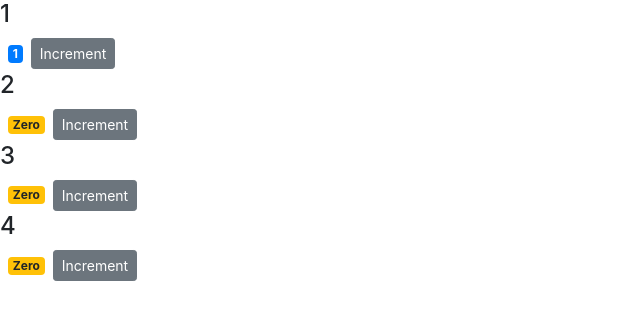
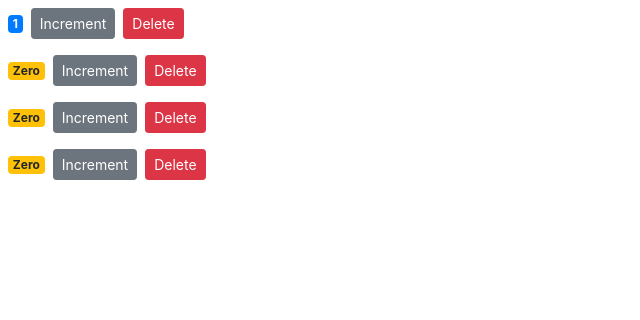
Before and after one commit to RanjithSatla/React-Practice, a React (Create React App) app in the folder counter/: page / in a window 1280 px wide. Shown: the top 320 px of the page, without its empty margins (0-640 px from the left). Built offline with nearby package versions, Linux system fonts and the light colour scheme.

Commit message:
Handle Decrement

```diff
--- a/counter/src/Components/counter.jsx
+++ b/counter/src/Components/counter.jsx
@@ -2,10 +2,15 @@
 
 class Counter extends Component {
   state = {
-    value: this.props.value,
+    /* state : Special property , its an obj that has data that he compenent needs */ value:
+      this.props.value,
   };
   handleIncrement = () => {
     this.setState({ value: this.state.value + 1 });
+  };
+
+  handleDecrement = () => {
+    this.setState({ value: 0 });
   };
   render() {
     console.log(this.props);
@@ -13,13 +18,19 @@
 
     return (
       <div>
-        {this.props.children}
+        {/* <h4>{this.props.id}</h4> */}
         <span className={this.getBadgeClasses()}>{this.formatCount()}</span>
         <button
           onClick={() => this.handleIncrement({ id: 1 })}
           className="btn btn-secondary btn-sm"
         >
           Increment
+        </button>
+        <button
+          className="btn btn-danger btn-sm m-2"
+          onClick={() => this.props.onDelete(this.props.id)}
+        >
+          Delete
         </button>
       </div>
     );
--- a/counter/src/Components/counters.jsx
+++ b/counter/src/Components/counters.jsx
@@ -10,14 +10,20 @@
       { id: 4, value: 0 },
     ],
   };
+  handleDelete = (counterId) => {
+    const counters = this.state.counters.filter((c) => c.id !== counterId);
+    this.setState({ counters: counters });
+  };
   render() {
     return (
       <div>
         {this.state.counters.map((counter) => (
-          <Counter key={counter.id} value={counter.value}>
-            {/* Passing Children  */}
-            <h4>{counter.id}</h4>
-          </Counter>
+          <Counter
+            key={counter.id}
+            onDelete={this.handleDelete}
+            value={counter.value}
+            id={counter.id}
+          ></Counter>
         ))}
       </div>
     );
```
